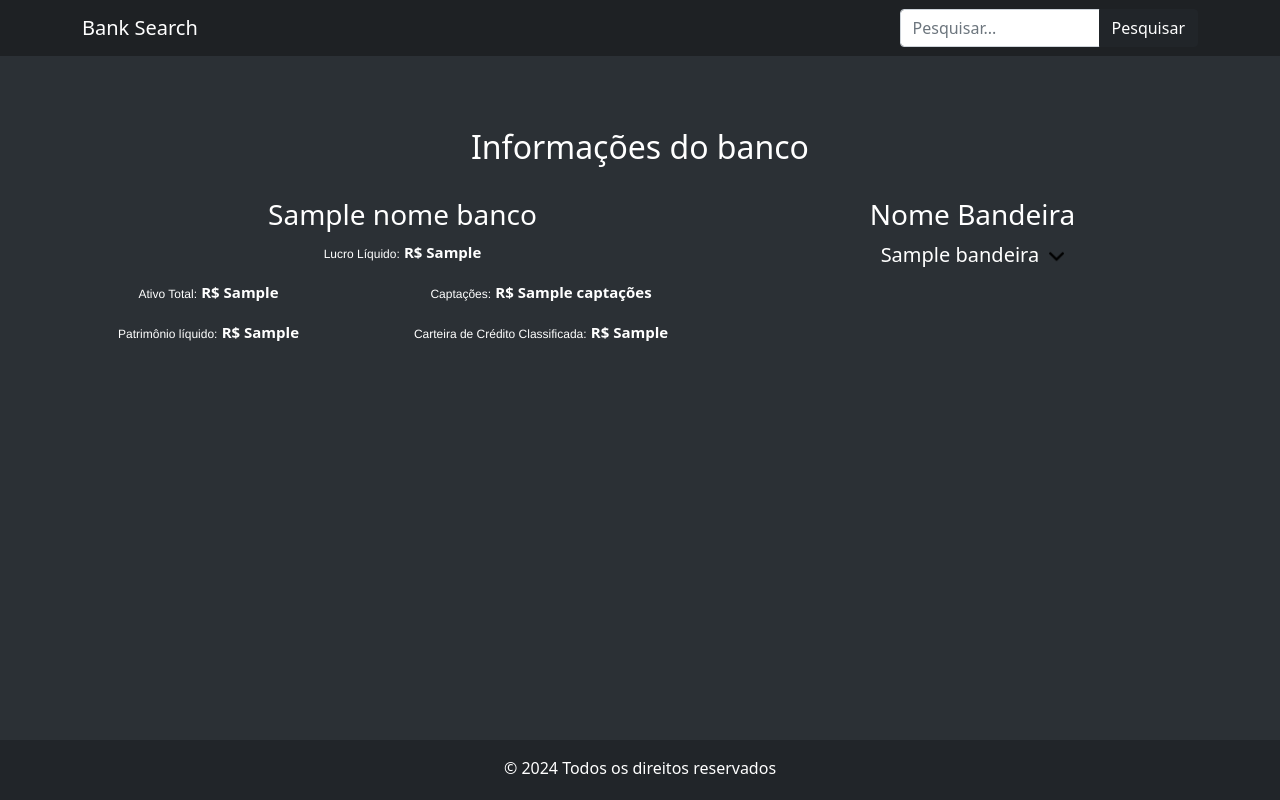
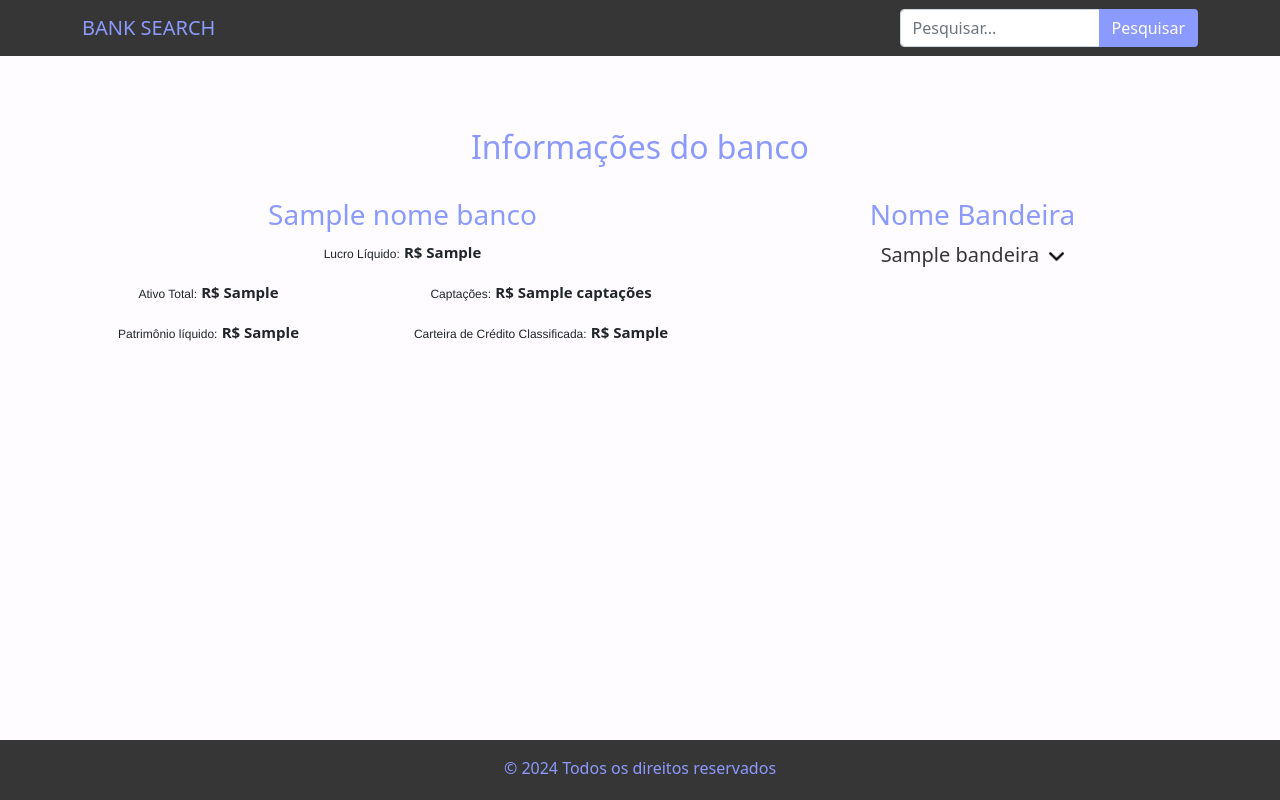
Before and after one commit to ViniCarvalho71/FabricaDeProjetos, a Flask app: template templates/menu.html in a window 1280 px wide. Run offline with Flask 3, Linux system fonts and the light colour scheme; the template is opened without the code that fills it: most values are stand-ins (such as "Sample title", 1, 10 or a date in 2020).

Commit message:
finalizando o projeto

```diff
--- a/static/css/main.css
+++ b/static/css/main.css
@@ -9,19 +9,32 @@ a{
     cursor: pointer;
 }
 
+.logo-title{
+    color: #8b9aff;
+    text-decoration: none;
+}
+
+.logo-title:hover{
+    color: #ACB7F2;
+}
 /* Definindo as cores para a navbar e o background */
 .navbar-custom {
-    background-color: #1e2124;
+    background-color: #373636;
 }
 .bg-custom {
-    background-color: #2b3035;
+    background-color: #fefcff;
+}
+.btn-search{
+    background-color: #8b9aff;
+    color: #fefcff;
 }
 
-/* cor do texto */
-.info-banco {
-    color: white;
+.btn-search:hover{
+    background-color: #fefcff;
+    box-shadow: 0px 0px 17px -8px rgba(0,0,0,0.75);
+    color: #8b9aff;
+    transition: 0.4s!important;
 }
-
 
 /* Tudo isso ae é pra ajeitar o footer */
 html {
@@ -38,8 +51,8 @@ footer {
     bottom: 0;
     width: 100%;
     height: 60px; /* Set the fixed height of the footer here */
-    background-color: #343a40; /* Change the background color as needed */
-    color: white; /* Change the text color as needed */
+    background-color: #373636; /* Change the background color as needed */
+    color: #8b9aff; /* Change the text color as needed */
     text-align: center;
     padding-top: 20px; /* Vertical padding for the content inside the footer */
 }
--- a/templates/base.html
+++ b/templates/base.html
@@ -9,21 +9,21 @@
     <title>Bank Search</title>
 </head>
 <body class="bg-custom">
-    <nav class="navbar navbar-expand-lg navbar-dark navbar-custom">
+    <nav class="navbar navbar-expand-lg  navbar-custom">
         <div class="container">
-          <a class="navbar-brand" href="#">
-            Bank Search
+          <a class="navbar-brand logo-title" href="#">
+            BANK SEARCH
           </a>
           <div class="ms-auto">
             <form class="input-group " action="/" method="POST">
               <input type="text" class="form-control campo-pesquisar" placeholder="Pesquisar..." name="banco">
-              <input type="submit" class="btn btn-dark text-white" type="button" value = "Pesquisar">
+              <input type="submit" class="btn btn-search" type="button" value = "Pesquisar">
             </form>
           </div>
         </div>
       </nav>
     {% block body %} {% endblock %}
-    <footer class="bg-dark text-white text-center p-3">
+    <footer class="text-center p-3">
         &copy; 2024 Todos os direitos reservados
       </footer>
 
--- a/templates/index.html
+++ b/templates/index.html
@@ -6,12 +6,12 @@
 
 {% block body %}
 <div class="container centralizar-conteudo">
-    <h2 class="text-center text-white pt-4 pb-4 info-banco">Olá usuário! Qual banco você deseja pesquisar?</h2>
+    <h2 class="text-center pt-4 pb-4 info-banco">Olá usuário! Qual banco você deseja pesquisar?</h2>
     <div class="row justify-content-center">
       <div class="col-md-6 text-center">
         <form action="/" method="POST">
           <input type="text" class="form-control mb-2" name="banco" placeholder="Pesquisar...">
-          <input type="submit" class="btn btn-dark text-white" type="button" value = "Pesquisar">
+          <input type="submit" class="btn btn-search" type="button" value = "Pesquisar">
         </form>
       </div>
     </div>
--- a/templates/menu.html
+++ b/templates/menu.html
@@ -6,16 +6,16 @@
 
 {% block body %}
 <div class="container mt-5 mb-5">
-    <h2 class="text-center text-white pt-4 pb-4 info-banco">Informações do banco</h2>
+    <h2 class="text-center pt-4 pb-4 search-title" style="color: #8b9aff;">Informações do banco</h2>
     <div class="row">
       <div class="col-md-7 text-center banco-container">
-        <h3 class="text-white">{{nome_banco}}</h3>
+        <h3 class="nome-banco" style="color: #8b9aff;">{{nome_banco}}</h3>
         <div class="row">
           <div class="col-md-12">
             <ul class="list-unstyled">
               <li>
-                <span class="nome-item text-white">Lucro Líquido:</span>
-                <span class="valor-item text-white">R$ {{info['Lucro Líquido']}}</span>
+                <span class="nome-item">Lucro Líquido:</span>
+                <span class="valor-item ">R$ {{info['Lucro Líquido']}}</span>
               </li>
             </ul>
           </div>
@@ -24,24 +24,24 @@
           <div class="col-md-5">
             <ul class="list-unstyled">
               <li>
-                <span class="nome-item text-white">Ativo Total:</span>
-                <span class="valor-item text-white">R$ {{info['Ativo Total']}}</span>
+                <span class="nome-item">Ativo Total:</span>
+                <span class="valor-item ">R$ {{info['Ativo Total']}}</span>
               </li>
               <li>
-                <span class="nome-item text-white">Patrimônio líquido:</span>
-                <span class="valor-item text-white">R$ {{info['Patrimônio Líquido']}}</span>
+                <span class="nome-item">Patrimônio líquido:</span>
+                <span class="valor-item ">R$ {{info['Patrimônio Líquido']}}</span>
               </li>
             </ul>
           </div>
           <div class="col-md-7">
             <ul class="list-unstyled">
               <li>
-                <span class="nome-item text-white">Captações:</span>
-                <span class="valor-item text-white">R$ {{info['Captações']}}</span>
+                <span class="nome-item">Captações:</span>
+                <span class="valor-item ">R$ {{info['Captações']}}</span>
               </li>
               <li>
-                <span class="nome-item text-white">Carteira de Crédito Classificada:</span>
-                <span class="valor-item text-white">R$ {{info['Carteira de Crédito Classificada (R$)']}}</span>
+                <span class="nome-item">Carteira de Crédito Classificada:</span>
+                <span class="valor-item ">R$ {{info['Carteira de Crédito Classificada (R$)']}}</span>
               </li>
             </ul>
           </div>
@@ -50,15 +50,15 @@
 
       <div class="col-md-5 text-center">
         <div class="bandeira-container">
-          <h3 class="text-white">Nome Bandeira</h3>
+          <h3 class="" style="color: #8b9aff;">Nome Bandeira</h3>
           <div class="interactive-list">
             {% for bandeira, valores in dicionarios.items() %}
-            <a class="nome-item text-white list-button">
+            <a class="nome-item  list-button" style="color: #373636;">
                 {{bandeira}} <img src="{{url_for('static', filename='img/setinhabaixo.png')}}" class="setinha-button">
               </a>
               <div class="sub-list">
               {% for cartao in valores %}
-                <p class = "text-white">Produto: {{cartao['produto']}} | Cartões Ativos: {{cartao['qtdCartoesAtivos']}}</p>
+                <p class = "">Produto: {{cartao['produto']}} | Cartões Ativos: {{cartao['qtdCartoesAtivos']}}</p>
               {% endfor %}
               </div>
 
```
Also changed, not shown: static/css/menu.css (+2 -14 lines), static/css/styles.css (+9 -16 lines), static/img/logo.png (added).
